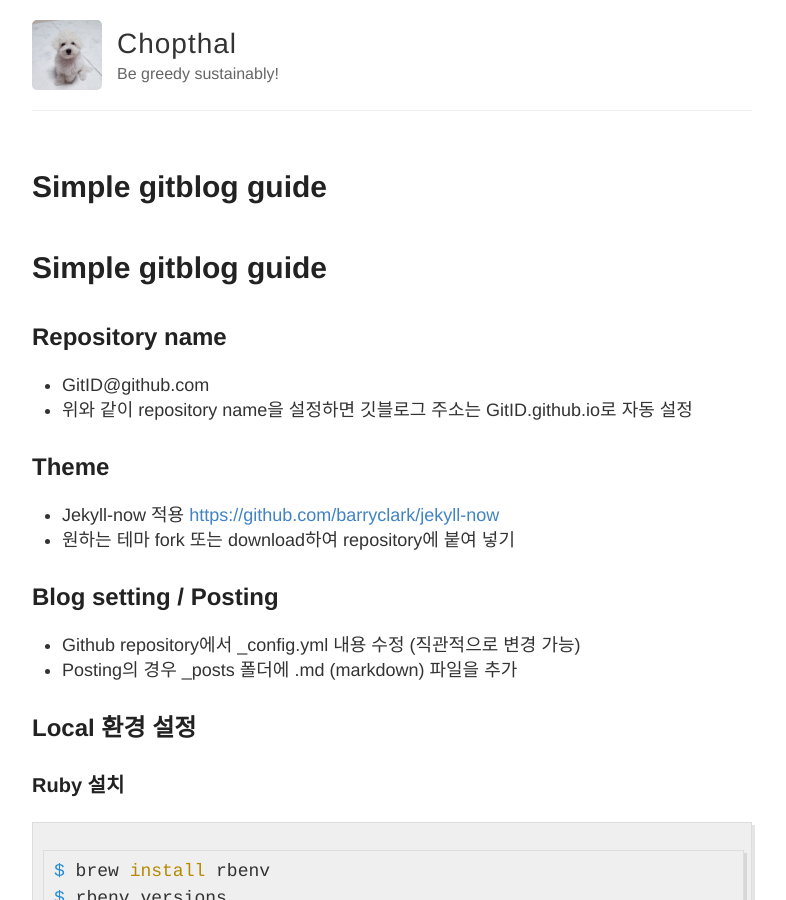
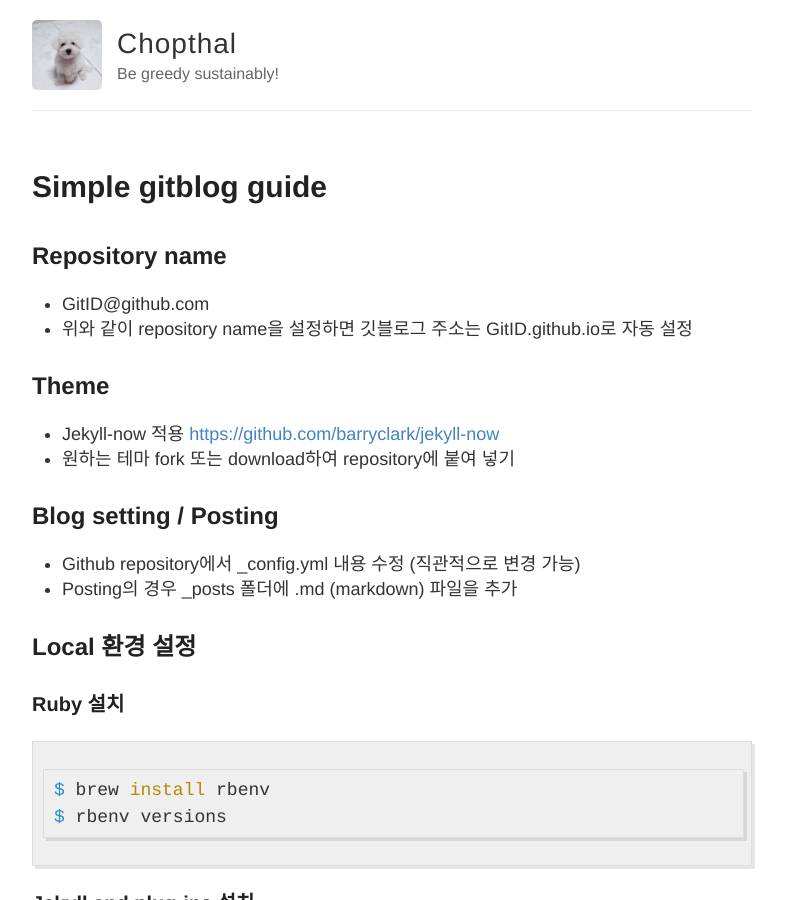
Before and after one commit to chopthal/chopthal.github.io, a Jekyll site: the page built from _posts/2022-4-21-Simple gitblog guide.md, in a window 1280 px wide and 900 px high. Shown: the whole window, without its empty margins (248-1034 px from the left). Built offline with Jekyll 4.4.1, drawn with Linux system fonts in a browser that asks for light colours; our own code applies the rules of GitHub Pages for plain Markdown files; some of the changed lines change nothing that is shown.

Commit message:
Post: Edit 2022-4-21 post
- Add layout and title
- Rename (date)

```diff
--- a/_posts/2022-4-21-Simple gitblog guide.md
+++ b/_posts/2022-4-21-Simple gitblog guide.md
@@ -1,4 +1,7 @@
-# Simple gitblog guide
+---
+layout: post
+title: Simple gitblog guide
+---
 
 ## Repository name
 
```
